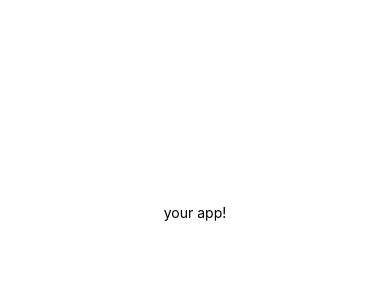
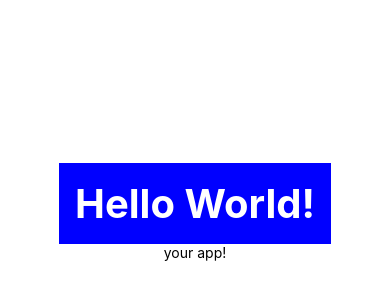
Before and after one commit to Yuki-Okamoto476/AwesomeProject, a React Native app: screen / in a window 390 px wide. Shown: the part 210-510 px from the top of the page. Built offline with nearby package versions, Linux system fonts and the light colour scheme.

Commit message:
Make component

```diff
--- a/App.jsx
+++ b/App.jsx
@@ -1,9 +1,12 @@
 import { StatusBar } from 'expo-status-bar';
 import { StyleSheet, Text, View } from 'react-native';
+
+import Hello from './src/components/Hello';
 
 export default function App() {
   return (
     <View style={styles.container}>
+      <Hello bang>World</Hello>
       <Text>your app!</Text>
       <StatusBar style="auto" />
     </View>
--- a/package.json
+++ b/package.json
@@ -12,6 +12,7 @@
   "dependencies": {
     "expo": "~44.0.0",
     "expo-status-bar": "~1.2.0",
+    "prop-types": "^15.7.2",
     "react": "17.0.1",
     "react-dom": "17.0.1",
     "react-native": "0.64.3",
--- /dev/null
+++ b/src/components/Hello.jsx
@@ -0,0 +1,33 @@
+import React from 'react';
+import { View, Text, StyleSheet } from 'react-native';
+import { string, bool } from 'prop-types';
+
+function Hello(props) {
+    const { children, bang } = props;
+    return (
+        <View>
+            <Text style={styles.text}>Hello {children}{bang ? '!' : ''}</Text>
+        </View>
+    );
+}
+
+Hello.propTypes = {
+    children: string.isRequired,
+    bang: bool,
+}
+
+Hello.defaultProps = {
+    bang: false,
+}
+
+const styles = StyleSheet.create({
+    text: {
+        color: '#fff',
+        backgroundColor: 'blue',
+        fontSize: 40,
+        fontWeight: 'bold',
+        padding: 16,
+    }
+})
+
+export default Hello;
```
Also changed, not shown: 2 other files (tests, documents, lock files or other folders).
